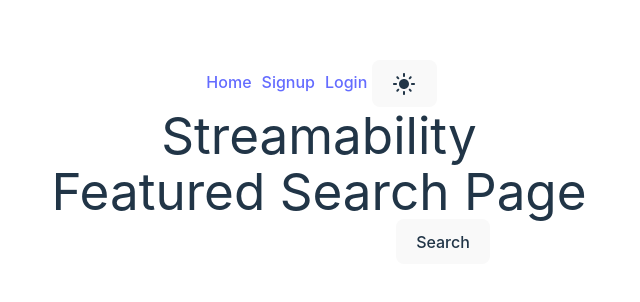
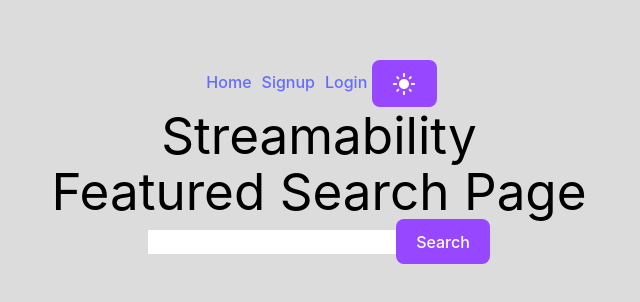
Before and after one commit to Thenlie/Streamability, a React (Vite) app: page / in a window 1280 px wide. Shown: the part 238-540 px from the top of the page, without its empty margins (321-961 px from the left). Built offline with nearby package versions, Linux system fonts and the light colour scheme; no server answers.

Commit message:
Update app color on theme change

```diff
--- a/index.html
+++ b/index.html
@@ -6,7 +6,7 @@
     <meta name="viewport" content="width=device-width, initial-scale=1.0" />
     <title>Streamability</title>
   </head>
-  <body>
+  <body class="bg-background text-text">
     <div id="root"></div>
     <script type="module" src="/src/main.tsx"></script>
   </body>
--- a/src/index.css
+++ b/src/index.css
@@ -1,16 +1,29 @@
 @tailwind base;
 @tailwind components;
 @tailwind utilities;
+
+@layer base {
+  :root {
+    /* TODO: Create light mode theme. Reference #135 */
+    --color-background: 220 220 220;
+    --color-foreground: 255 255 255;
+    --color-text: 0 0 0;
+    --color-highlight: 151 71 255;
+  }
+  :root[class='dark'] {
+    --color-background: 36 36 36;
+    --color-foreground: 78 78 78;
+    --color-text: 255 255 255;
+
+    color-scheme: dark;
+  }
+}
 
 :root {
   font-family: Inter, Avenir, Helvetica, Arial, sans-serif;
   font-size: 16px;
   line-height: 24px;
   font-weight: 400;
-
-  color-scheme: light dark;
-  color: rgba(255, 255, 255, 0.87);
-  background-color: #242424;
 
   font-synthesis: none;
   text-rendering: optimizeLegibility;
@@ -49,9 +62,16 @@ button {
   font-size: 1em;
   font-weight: 500;
   font-family: inherit;
-  background-color: #1a1a1a;
+  background-color: rgb(var(--color-highlight));
+  color: #fff;
   cursor: pointer;
   transition: border-color 0.25s;
+}
+
+button[type='button'],
+button[type='submit'],
+button[type='reset'] {
+  background-color: rgb(var(--color-highlight));
 }
 
 button:hover {
@@ -62,18 +82,3 @@ button:focus,
 button:focus-visible {
   outline: 4px auto -webkit-focus-ring-color;
 }
-
-@media (prefers-color-scheme: light) {
-  :root {
-    color: #213547;
-    background-color: #ffffff;
-  }
-
-  a:hover {
-    color: #747bff;
-  }
-
-  button {
-    background-color: #f9f9f9;
-  }
-}
--- a/tailwind.config.cjs
+++ b/tailwind.config.cjs
@@ -6,7 +6,14 @@ module.exports = {
   ],
   darkMode: 'class',
   theme: {
-    extend: {},
+    extend: {
+      colors: {
+        background: 'rgb(var(--color-background))',
+        foreground: 'rgb(var(--color-foreground))',
+        text: 'rgb(var(--color-text))',
+        highlight: 'rgb(var(--color-highlight))',
+      },
+    },
   },
   plugins: [],
 }
```
